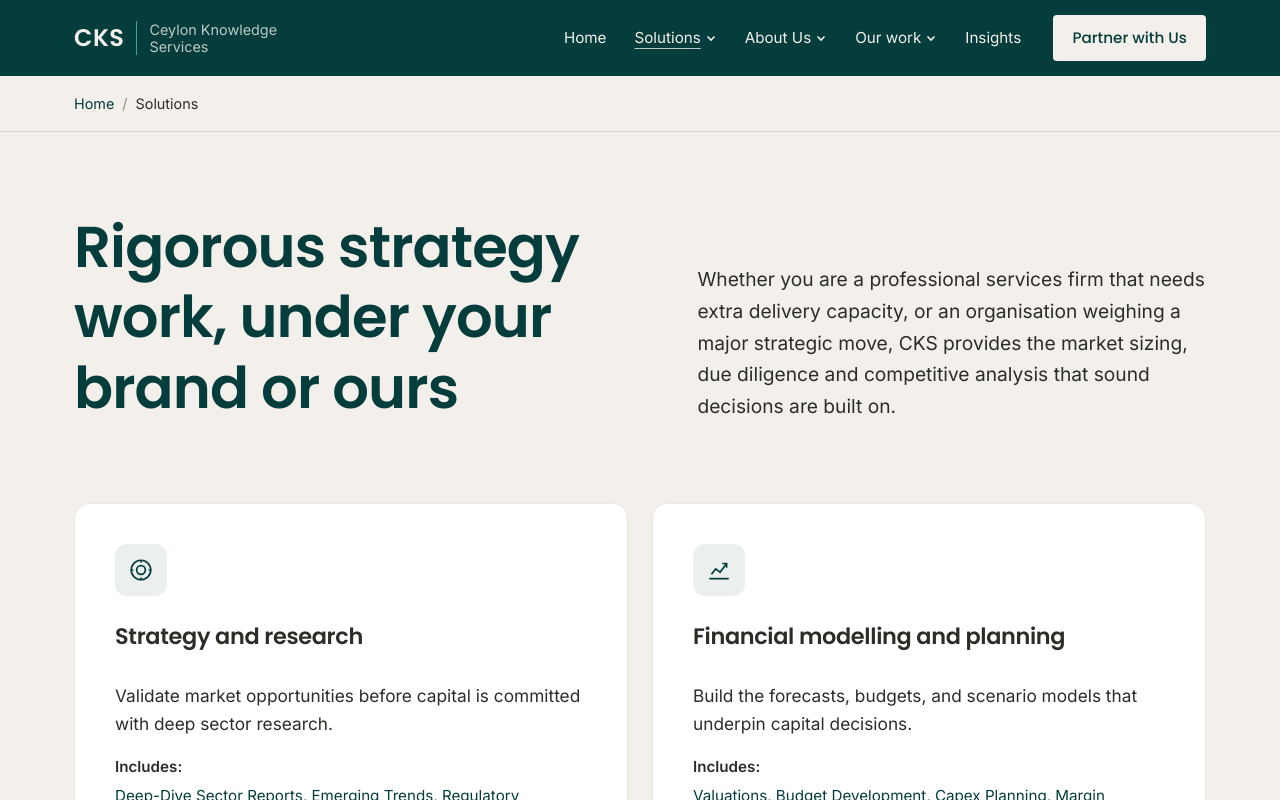
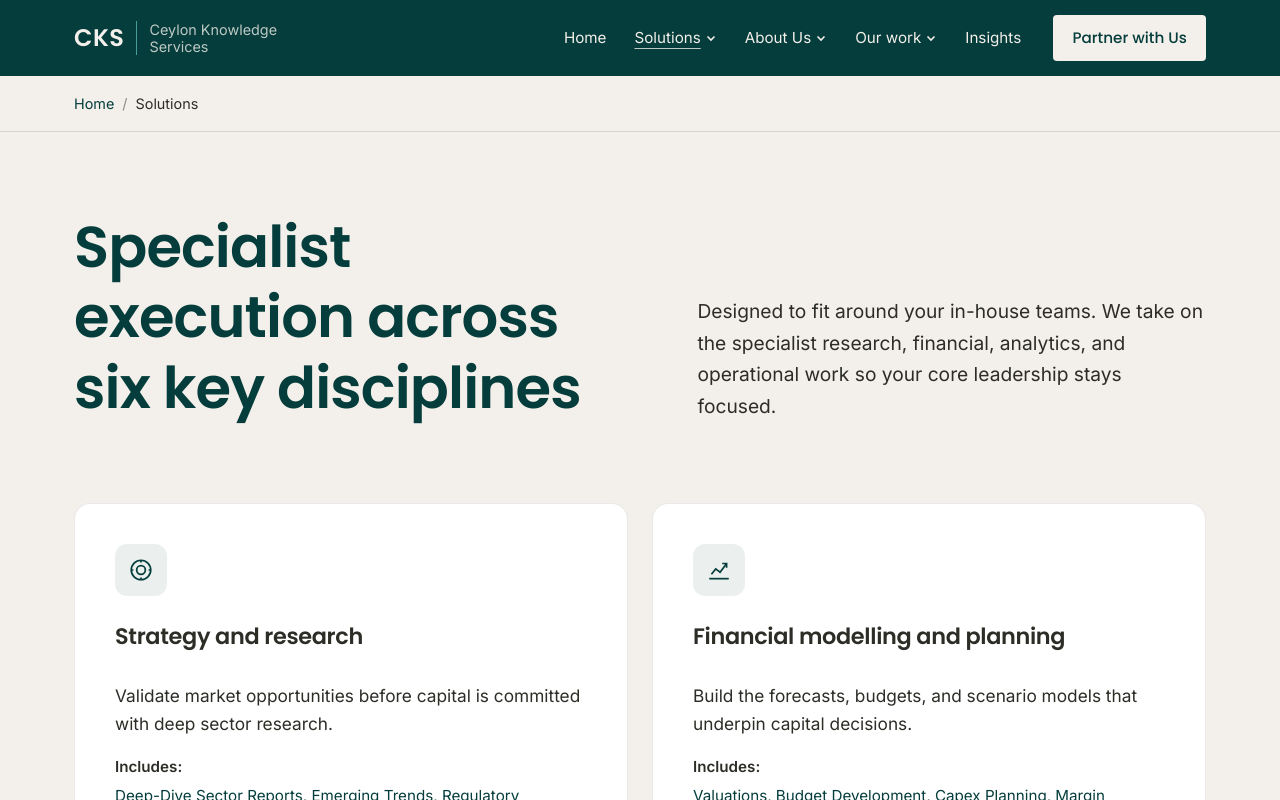
Before and after one commit to poornabhagya/cloud-knowledge, a Next.js app: page /cloud-knowledge/solutions in a window 1280 px wide. Shown: the top 800 px of the page. Built offline with nearby package versions, Linux system fonts and the light colour scheme.

Commit message:
remove the previous changes

```diff
--- a/app/solutions/page.tsx
+++ b/app/solutions/page.tsx
@@ -109,10 +109,10 @@ export default function SolutionsPage() {
       <section className="py-16 md:py-20">
         <div className="wrap grid grid-cols-1 md:grid-cols-[1.1fr_1fr] gap-10 md:gap-16 items-end">
           <h1 className="text-[clamp(2.3rem,5vw,3.6rem)] text-[var(--teal)] max-w-[16ch] leading-[1.28] tracking-[-0.015em] font-semibold">
-            Rigorous strategy work, under your brand or ours
+            Specialist execution across six key disciplines
           </h1>
           <p className="text-[1.2rem] leading-[1.7] max-w-[32rem] text-[var(--ink)]">
-            Whether you are a professional services firm that needs extra delivery capacity, or an organisation weighing a major strategic move, CKS provides the market sizing, due diligence and competitive analysis that sound decisions are built on.
+            Designed to fit around your in-house teams. We take on the specialist research, financial, analytics, and operational work so your core leadership stays focused.
           </p>
         </div>
       </section>
```
